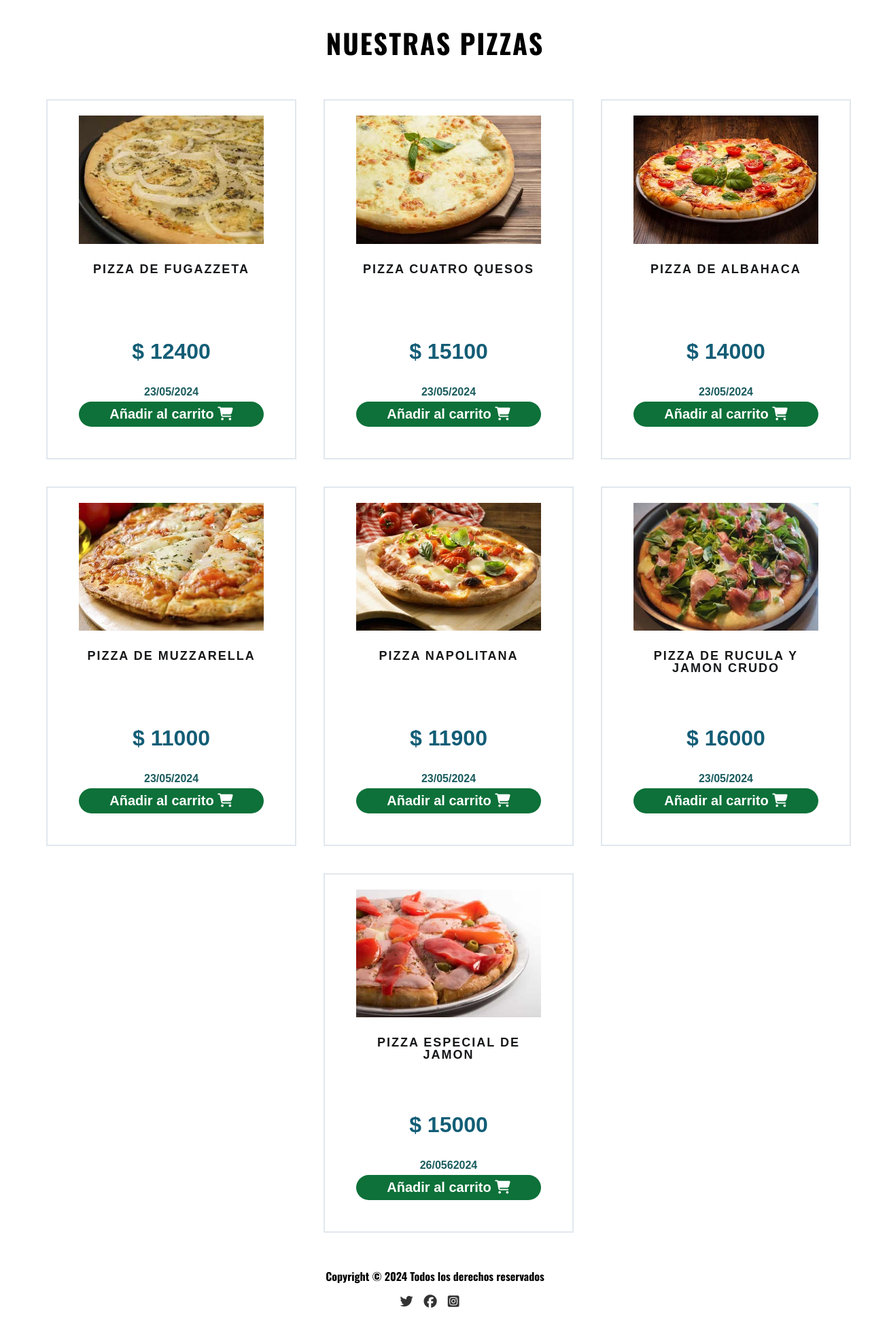
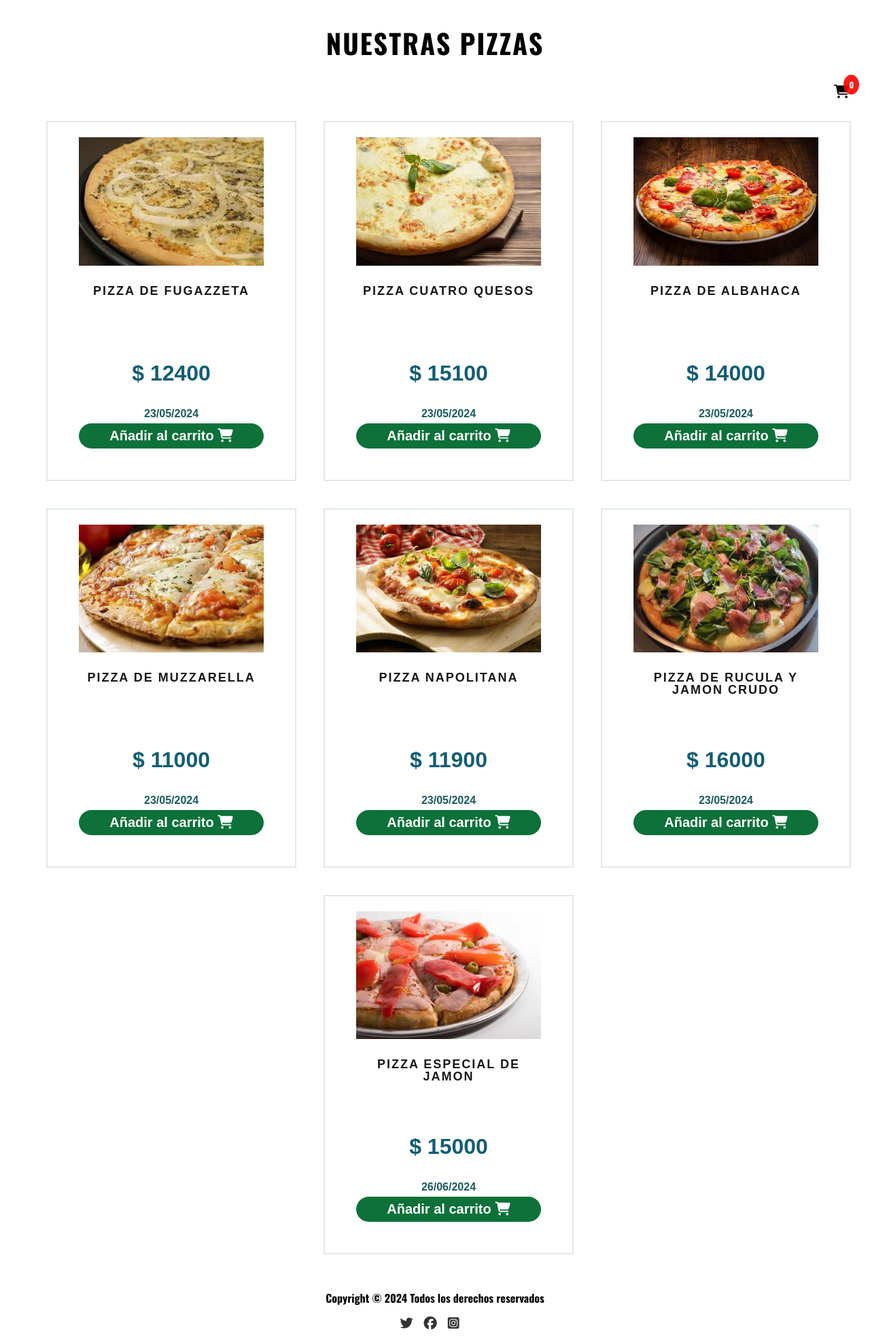
Before and after one commit to valendrd/Project-Pizzeria, a PHP site: page / in a window 1280 px wide. Shown: the part 66-2032 px from the top of the page at 68% size. Before the commit the page ends 1991 px from the top, so only its background shows below. Run offline with PHP 8.4, Linux system fonts and the light colour scheme.

Commit message:
uso de js en el icono del carrito

```diff
--- a/css/styles.css
+++ b/css/styles.css
@@ -149,6 +149,26 @@ footer {
   font-size: 1.2rem;
   color: var(--color-nav);
 }
+#cart{
+  display: flex;
+  justify-content: end;
+}
+
+.badge::after{
+  content:attr(value);
+  font-family: "Oswald", sans-serif;
+  font-size:0.75rem;
+  font-weight: bold;
+  color: #fff;
+  background: red;
+  border-radius:50%;
+  padding: 6px 8px;
+  padding: 6px 8px;
+  position:relative;
+  left:-8px;
+  top:-10px;
+  opacity:0.9;
+}
 
 @media (max-width: 960px) {
   #header-container {
--- a/index.html
+++ b/index.html
@@ -37,6 +37,9 @@
 
     <div class="main-content">
         <h2>NUESTRAS PIZZAS</h2>
+        <div id="cart">
+            <i class="fa badge" id="badge" value=0><i class="fa-solid fa-cart-shopping fa-lg"></i></i>
+           </div>
         <ul class="gallery">
             <li>
                 <div class="box">
@@ -128,7 +131,7 @@
                         <figcaption>
                             <h3>Pizza Especial de Jamon</h3>
                             <p>$ 15000</p>
-                            <time>26/0562024</time>
+                            <time>26/06/2024</time>
                         </figcaption>
                         <button class="button" value="7">
                             Añadir al carrito <i class="fa-solid fa-cart-shopping"></i>
@@ -148,9 +151,6 @@
     </nav>
 
 
-
-
-
     <script src="js/styles.js"></script>
 </body>
 
--- a/js/styles.js
+++ b/js/styles.js
@@ -0,0 +1,15 @@
+const countButtons = document.querySelectorAll("button").length;
+let products=[];
+
+for (let i = 0; i < countButtons; i++) {{}
+
+document.querySelectorAll("button")[i].addEventListener("click",showValue);
+
+}
+
+function showValue(){
+    products.push(this.value);
+    console.log(products);
+    document.getElementById("badge").setAttribute("value",products.length);
+
+}
```
